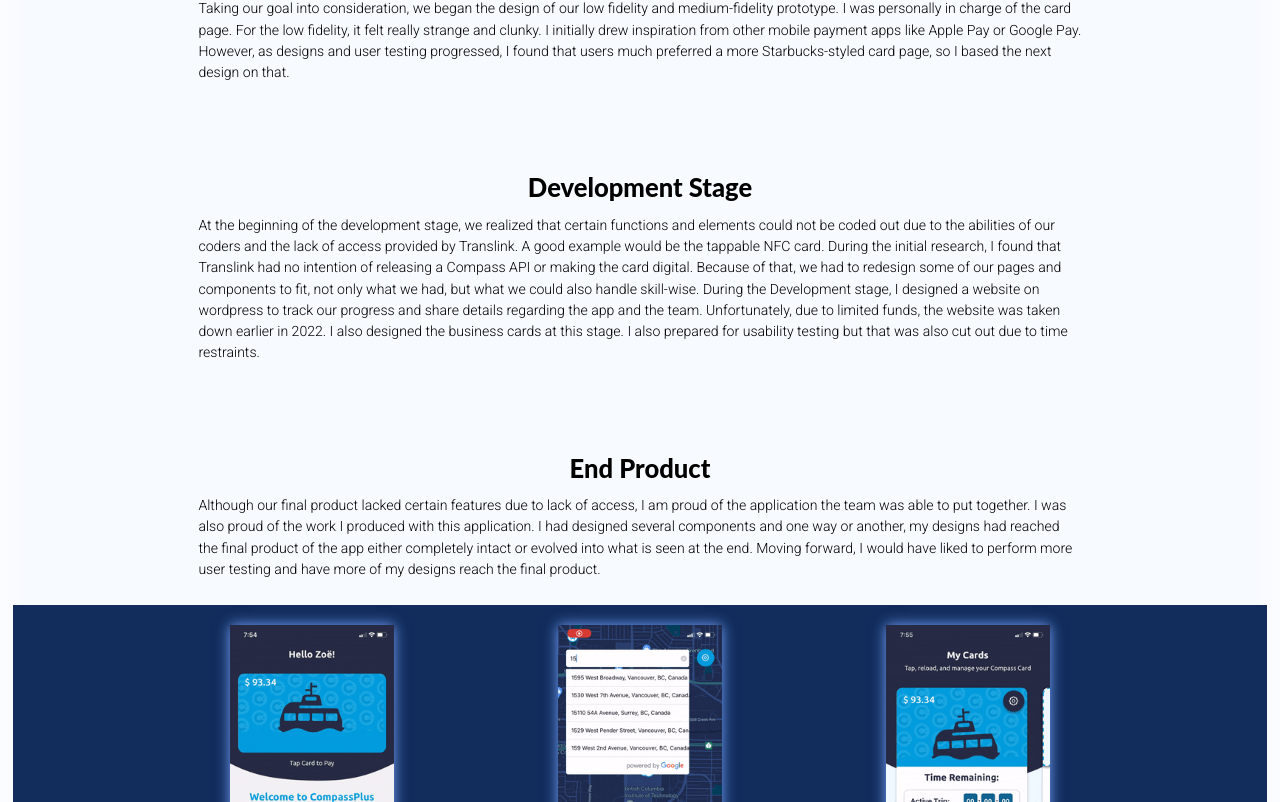
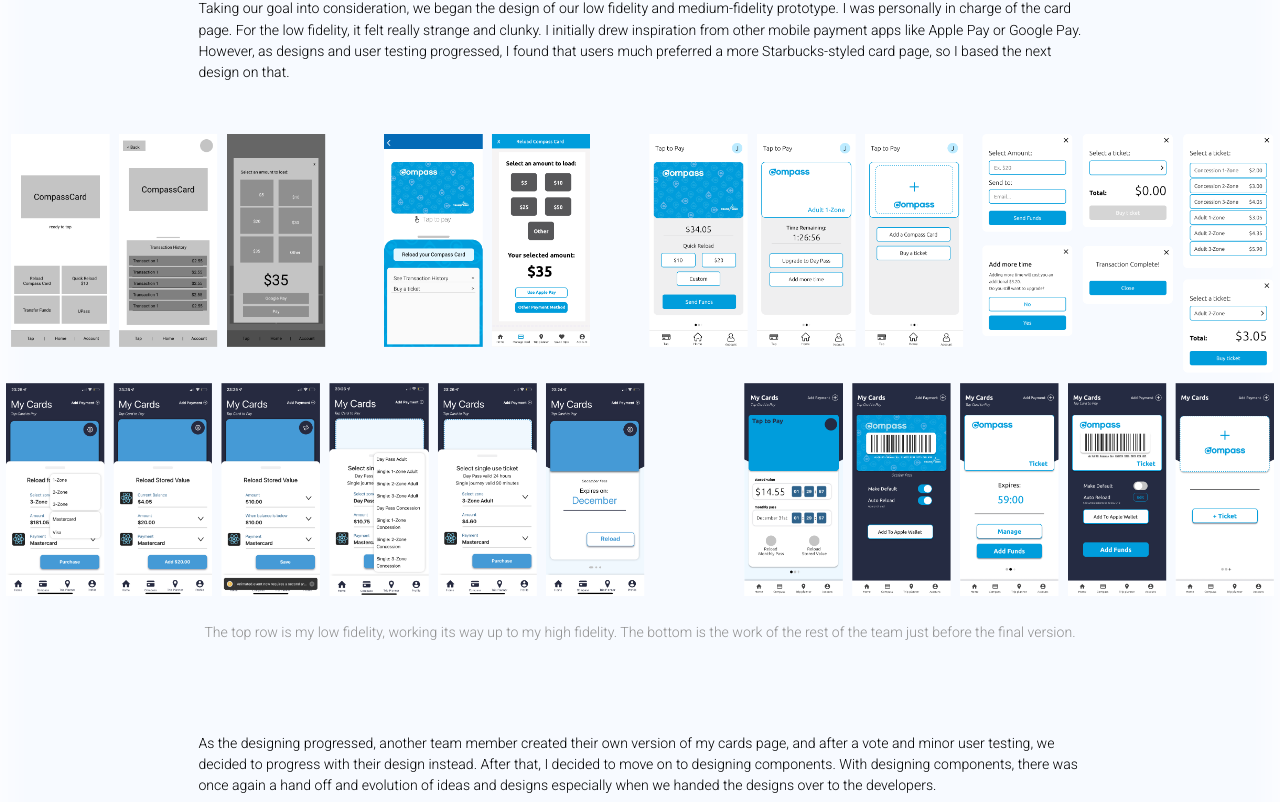
Before and after one commit to ItsMe-Matt/portfolio, a Next.js app: page /CompassPlus in a window 1280 px wide. Shown: the part 2378-3180 px from the top of the page. Built offline with nearby package versions, Linux system fonts and the light colour scheme.

Commit message:
adding to compass page

```diff
--- a/pages/CompassPlus/index.js
+++ b/pages/CompassPlus/index.js
@@ -128,8 +128,25 @@ export default function CompassPlusUI() {
         <TextBox
         header='Design Stage'
         description='Taking our goal into consideration, we began the design of our low fidelity and medium-fidelity prototype. I was personally in charge of the card page. For the low fidelity, it felt really strange and clunky. I initially drew inspiration from other mobile payment apps like Apple Pay or Google Pay. However, as designs and user testing progressed, I found that users much preferred a more Starbucks-styled card page, so I based the next design on that.'
+        />
 
+          <ImgCont3>
+            <Image
+            src="/static/CompassPlus/cardPage.png"
+            width={4835}
+            height={1764}
+            layout="responsive"
+            />
+          </ImgCont3>
+          <Caption>
+              The top row is my low fidelity, working its way up to my high fidelity. The bottom is the work of the rest of the team just before the final version.
+          </Caption>
+
+        <TextBox
+        header=''
+        description='As the designing progressed, another team member created their own version of my cards page, and after a vote and minor user testing, we decided to progress with their design instead. After that, I decided to move on to designing components. With designing components, there was once again a hand off and evolution of ideas and designs especially when we handed the designs over to the developers.'
         />
+
 
         <TextBox
         header='Development Stage'
@@ -174,7 +191,6 @@ export default function CompassPlusUI() {
             height={480}
             layout="responsive"
             />
-
           </ImgCont1>
 
         </EndImg>
@@ -246,15 +262,32 @@ const ImgCont1 = styled.div`
 width: 20%;
 box-shadow: 0 0 1vw #75a6ff;
 `
+const ImgCont2 = styled.div`
+width: 50%;
+`
+const ImgCont3 = styled.div`
+width: 99vw;
+margin: 3vw 0 0 0;
+
+`
+const Caption = styled.div`
+width: 70vw;
+
+font-size: 1.1vw;
+font-family: Roboto;
+font-weight: 300;
+line-height: 1.5;
+text-align: center;
+margin: 2vw 0 0 0;
+color: #909090;
+`
 const Div2 = styled.div`
 display: flex;
 flex-direction: row;
 background-color: red;
 width: 98vw;
 `
-const ImgCont2 = styled.div`
-width: 50%;
-`
+
 const EndImg = styled.div`
 width: 100%;
 padding: 1.5vw 17vw;
```
Also changed, not shown: public/static/CompassPlus/cardPage.png (added).
